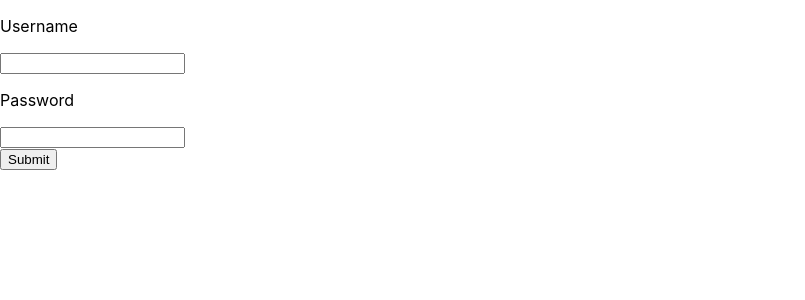
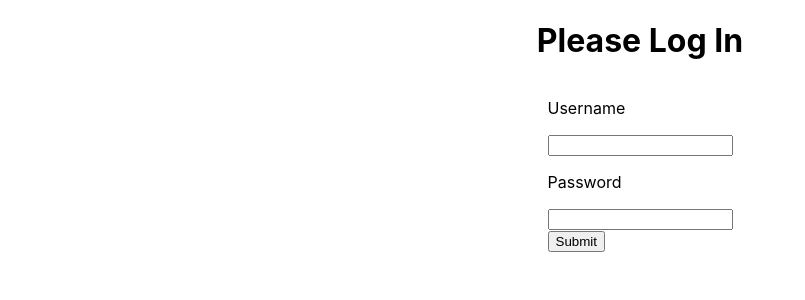
Before and after one commit to brunopeople/teste-connecta, a React (Create React App) app: page / in a window 1280 px wide. Shown: the top 300 px of the page, without its empty margins (0-805 px from the left). Built offline with nearby package versions, Linux system fonts and the light colour scheme.

Commit message:
usando o localStorage para salvar o token

```diff
--- a/src/App.js
+++ b/src/App.js
@@ -1,13 +1,14 @@
-import React, { useState } from 'react';
+import React from 'react';
 import { BrowserRouter, Route, Switch } from 'react-router-dom';
-
 import './App.css';
 import Dashboard from '../src/components/Dashboard/Dashboard';
 import Login from '../src/components/Login/Login';
 import Preferences from '../src/components/Preferences/Preferences';
+import useToken from '../src/components/App/useToken';
 
 function App() {
-  const [token, setToken] = useState();
+
+  const { token, setToken } = useToken();
 
   if(!token) {
     return <Login setToken={setToken} />
--- /dev/null
+++ b/src/components/App/useToken.js
@@ -0,0 +1,21 @@
+import { useState } from 'react';
+
+export default function useToken() {
+  const getToken = () => {
+    const tokenString = sessionStorage.getItem('token');
+    const userToken = JSON.parse(tokenString);
+    return userToken?.token
+  };
+
+  const [token, setToken] = useState(getToken());
+
+  const saveToken = userToken => {
+    sessionStorage.setItem('token', JSON.stringify(userToken));
+    setToken(userToken.token);
+  };
+
+  return {
+    setToken: saveToken,
+    token
+  }
+}
--- a/src/components/Login/Login.js
+++ b/src/components/Login/Login.js
@@ -1,19 +1,51 @@
-import React from 'react';
+import React, { useState } from 'react';
+import PropTypes from 'prop-types';
+import './Login.css';
 
-export default function Login() {
+async function loginUser(credentials) {
+ return fetch('http://localhost:8080/login', {
+   method: 'POST',
+   headers: {
+     'Content-Type': 'application/json'
+   },
+   body: JSON.stringify(credentials)
+ })
+   .then(data => data.json())
+}
+
+export default function Login({ setToken }) {
+  const [username, setUserName] = useState();
+  const [password, setPassword] = useState();
+
+  const handleSubmit = async e => {
+    e.preventDefault();
+    const token = await loginUser({
+      username,
+      password
+    });
+    setToken(token);
+  }
+
   return(
-    <form>
+    <div className="login-wrapper">
+      <h1>Please Log In</h1>
+      <form onSubmit={handleSubmit}>
         <label>
           <p>Username</p>
-        <input type="text" />
+          <input type="text" onChange={e => setUserName(e.target.value)} />
         </label>
         <label>
           <p>Password</p>
-        <input type="password" />
+          <input type="password" onChange={e => setPassword(e.target.value)} />
         </label>
         <div>
           <button type="submit">Submit</button>
         </div>
       </form>
+    </div>
   )
 }
+
+Login.propTypes = {
+  setToken: PropTypes.func.isRequired
+};
```
Also changed, not shown: server.js (renamed from src/server.js). Lines whose indentation alone changed are shown as unchanged.
